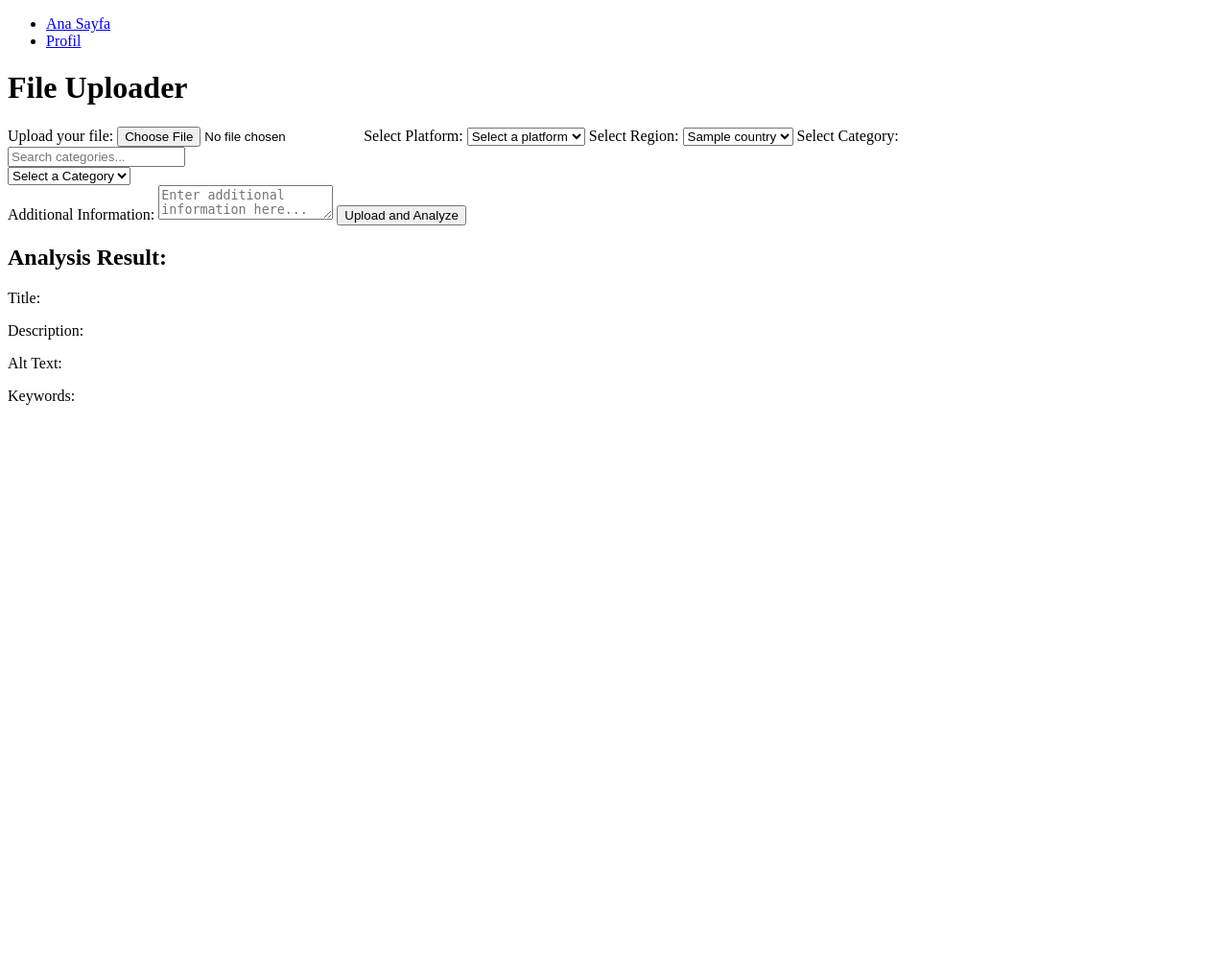
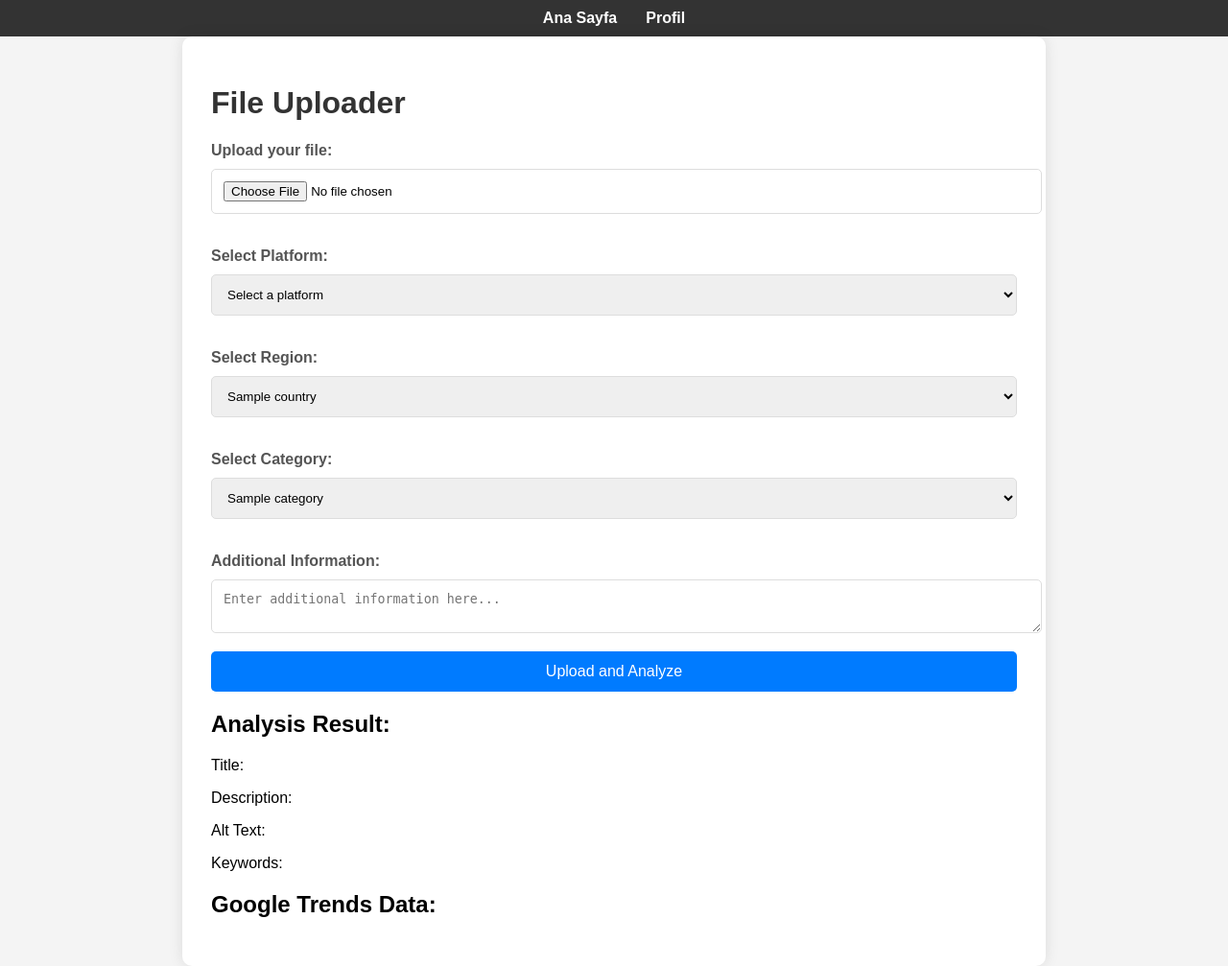
Before and after one commit to jansoganci/listing-app, a Flask app: template templates/upload.html in a window 1280 px wide. Shown: the whole page at 96% size. Before the commit the page ends 422 px from the top, so only its background shows below. Run offline with Flask 3, Linux system fonts and the light colour scheme; the template is opened without the code that fills it: most values are stand-ins (such as "Sample title", 1, 10 or a date in 2020).

Commit message:
Update upload.html

```diff
--- a/templates/upload.html
+++ b/templates/upload.html
@@ -5,17 +5,114 @@
     <meta name="viewport" content="width=device-width, initial-scale=1.0">
     <title>Upload and Analyze</title>
     <style>
-        /* Stil ayarları burada */
+        /* Genel Stil */
+        body {
+            font-family: 'Arial', sans-serif;
+            background-color: #f4f4f4;
+            margin: 0;
+            padding: 0;
+            min-height: 100vh;
+            display: flex;
+            flex-direction: column;
+            align-items: center;
+        }
+
+        /* Header için stil */
+        header {
+            width: 100%;
+            background-color: #333;
+            padding: 10px 0;
+        }
+
+        nav ul {
+            list-style-type: none;
+            margin: 0;
+            padding: 0;
+            display: flex;
+            justify-content: center;
+        }
+
+        nav ul li {
+            margin: 0 15px;
+        }
+
+        nav ul li a {
+            color: white;
+            text-decoration: none;
+            font-weight: bold;
+        }
+
+        nav ul li a:hover {
+            text-decoration: underline;
+        }
+
+        .container {
+            background-color: white;
+            padding: 30px;
+            border-radius: 10px;
+            box-shadow: 0 0 15px rgba(0, 0, 0, 0.1);
+            width: 90%;
+            max-width: 900px;
+            box-sizing: border-box;
+        }
+
+        h1 {
+            color: #333;
+        }
+
+        label {
+            display: block;
+            margin-top: 20px;
+            margin-bottom: 10px;
+            color: #555;
+            font-weight: bold;
+        }
+
+        input[type="file"], select, input[type="text"], textarea {
+            width: 100%;
+            padding: 12px;
+            margin-bottom: 15px;
+            border: 1px solid #ddd;
+            border-radius: 5px;
+        }
+
+        button {
+            width: 100%;
+            padding: 12px;
+            background-color: #007BFF;
+            color: white;
+            border: none;
+            border-radius: 5px;
+            cursor: pointer;
+            font-size: 16px;
+        }
+
+        button:hover {
+            background-color: #0056b3;
+        }
+
+        #result, #trendsVisualization {
+            margin-top: 20px;
+        }
+
+        #result p {
+            white-space: pre-wrap;
+            word-wrap: break-word;
+        }
+
+        #keywordAnalysisSection {
+            margin-top: 20px;
+        }
     </style>
 </head>
 <body>
 
-    <!-- Header -->
+    <!-- Statik Header -->
     <header>
         <nav>
             <ul>
-                <li><a href="{{ url_for('upload') }}">Ana Sayfa</a></li>
-                <li><a href="{{ url_for('index') }}">Profil</a></li>
+                <li><a href="/">Ana Sayfa</a></li>
+                <li><a href="/profile">Profil</a></li>
             </ul>
         </nav>
     </header>
@@ -38,22 +135,16 @@
             <label for="geoSelect">Select Region:</label>
             <select id="geoSelect" name="geo" required>
                 {% for country in countries %}
-                <option value="{{ country }}">{{ country }}</option>
+                    <option value="{{ country }}">{{ country }}</option>
                 {% endfor %}
             </select>
 
-            <label for="categorySearch">Select Category:</label>
-            <div class="dropdown">
-                <input type="text" id="categorySearch" placeholder="Search categories...">
-                <div id="categoryDropdown" class="dropdown-content">
-                    <select name="categories" id="categoryDropdown">
-                        <option disabled selected>Select a Category</option>
-                        {% for category in categories %}
-                        <option>{{ category }}</option>
-                        {% endfor %}
-                    </select>
-                </div>
-            </div>
+            <label for="categorySelect">Select Category:</label>
+            <select id="categorySelect" name="category" required>
+                {% for category in categories %}
+                    <option value="{{ category }}">{{ category }}</option>
+                {% endfor %}
+            </select>
 
             <label for="additionalInfo">Additional Information:</label>
             <textarea id="additionalInfo" name="additionalInfo" placeholder="Enter additional information here..."></textarea>
@@ -69,6 +160,15 @@
             <p id="outputAltText">Alt Text: </p>
             <p id="outputKeywords">Keywords: </p>
         </div>
+
+        <div id="keywordAnalysisSection" style="display: none;">
+            <button id="keywordAnalysisBtn">Keyword Analysis</button>
+        </div>
+
+        <div id="trendsVisualization">
+            <h2>Google Trends Data:</h2>
+            <div id="trendChart"></div>
+        </div>
     </div>
 
 </body>
```
